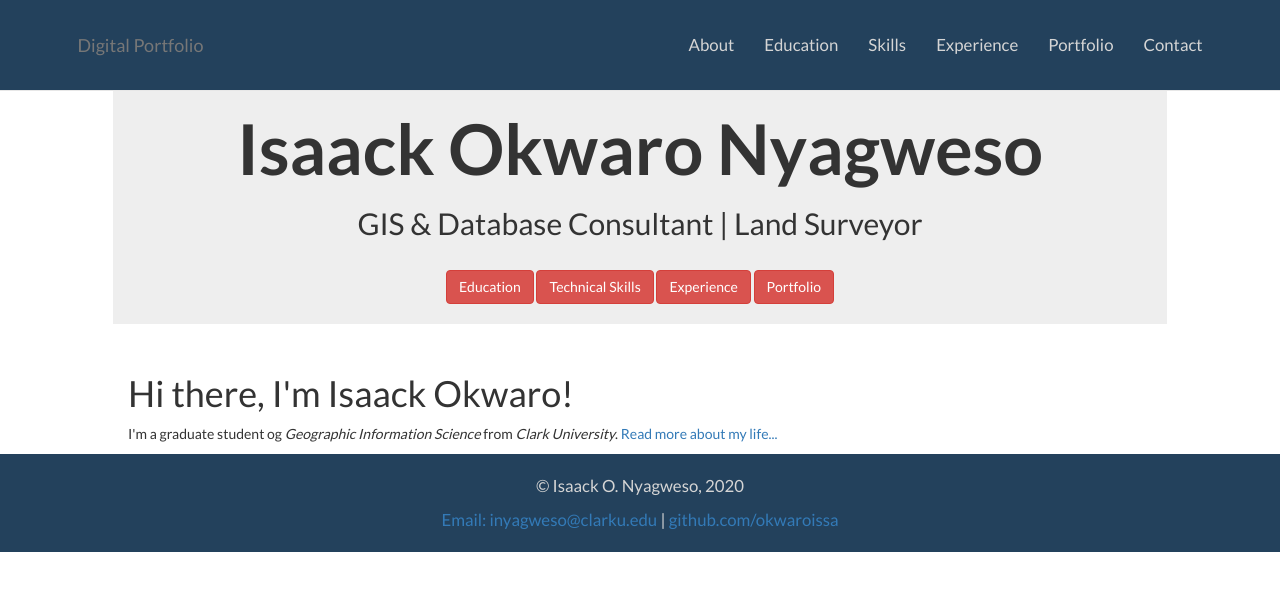
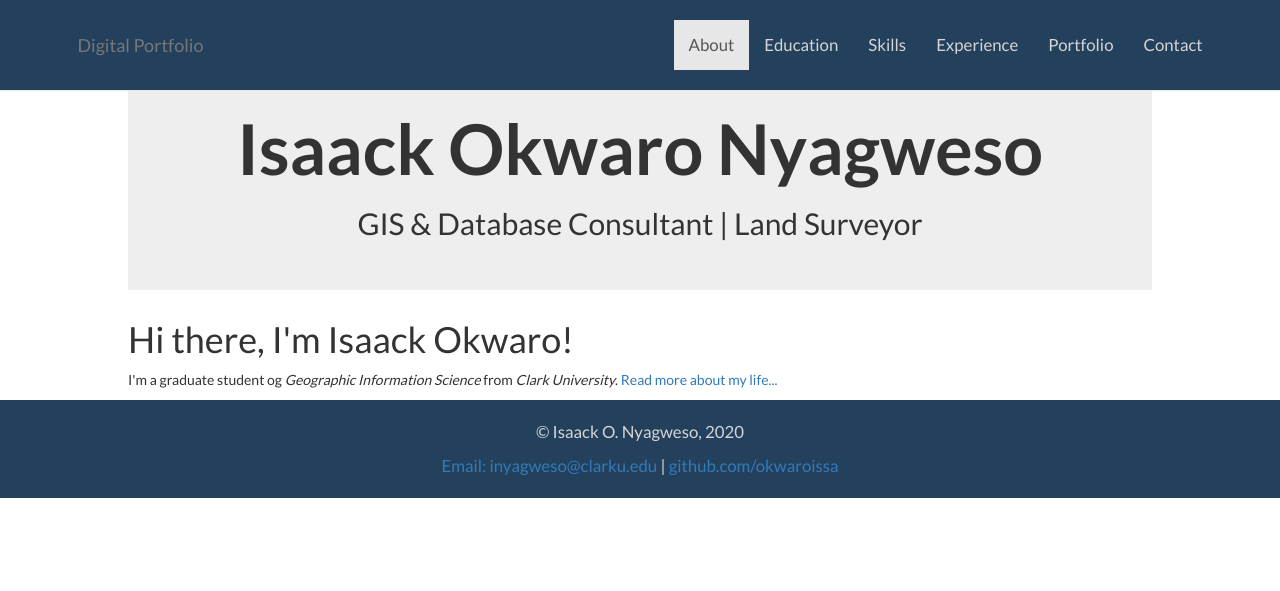
Before and after one commit to okwaroissa/okwaroissa.github.io, a Jekyll site: the page built from index.html, in a window 1280 px wide. Shown: the top 591 px of the page. Built offline with Jekyll 4.4.1, drawn with Linux system fonts in a browser that asks for light colours.

Commit message:
Update index.html

```diff
--- a/index.html
+++ b/index.html
@@ -2,22 +2,16 @@
 layout: default
 title: Isaack Okwaro, GIS Analyst
 ---
-<div class = "row">
-	<section id="Wall">
-       	 <div class="jumbotron">
+
+<section id="About">
+	<div class="jumbotron">
             <div class="landing-text">
-
                 <h1>Isaack Okwaro Nyagweso</h1>
                 <h2>GIS & Database Consultant | Land Surveyor</h2>
+            </div>
+	</div>
+</section>
 
-                <a href="#Education" class="btn btn-danger">Education</a>
-                <a href="#Skills" class="btn btn-danger">Technical Skills</a>
-                <a href="#Experience" class="btn btn-danger">Experience</a>
-                <a href="#Portfolio" class="btn btn-danger">Portfolio</a>
-            </div>
-        </div>
-    </section>
-</div>
 
 
 
```
